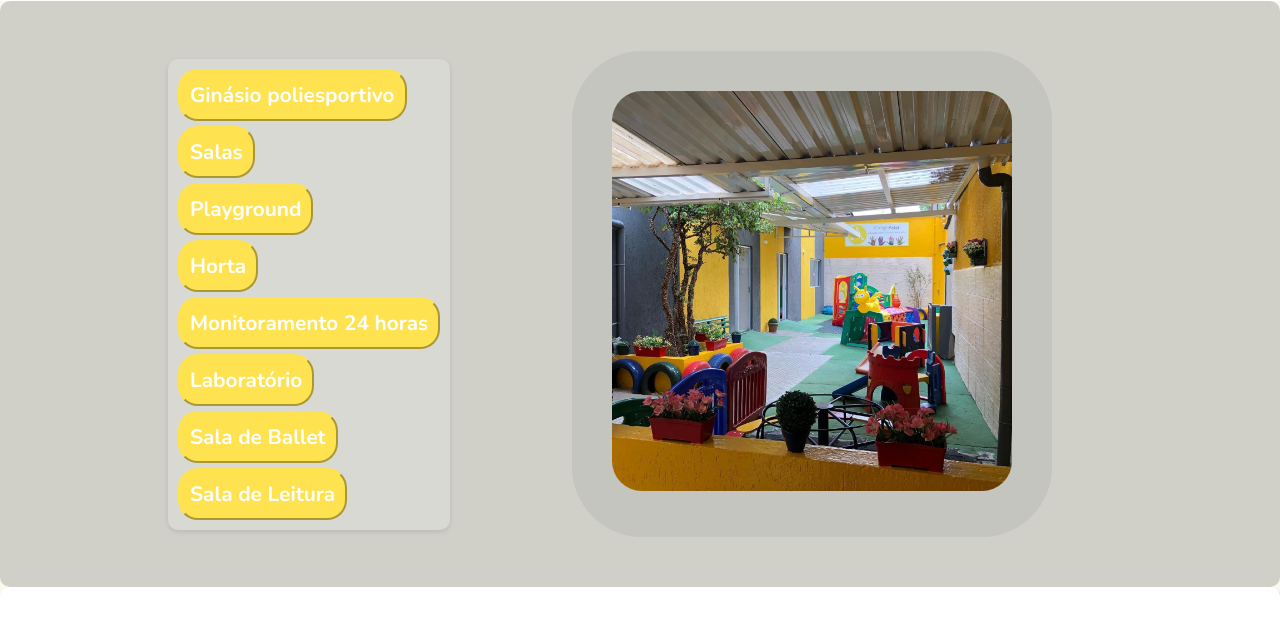
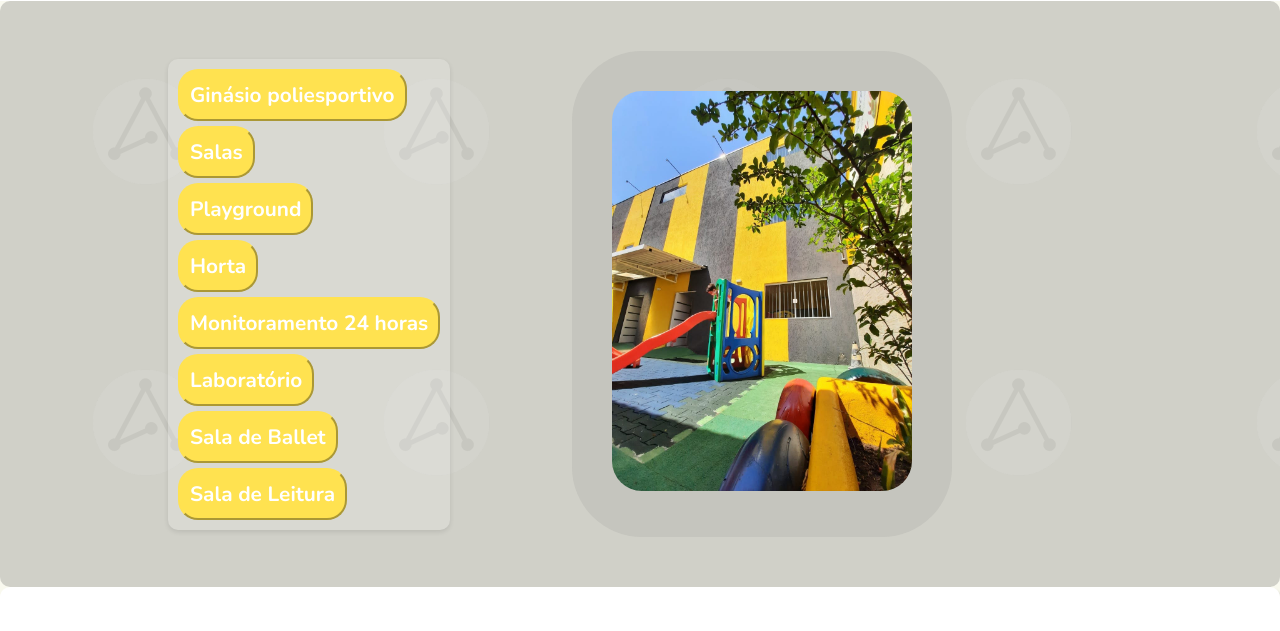
Before and after one commit to patriciagvrt/Site-pc, a plain HTML site: page instalacoes.html in a window 1280 px wide. Shown: the part 169-800 px from the top of the page. Drawn offline with nearby package versions, Linux system fonts and the light colour scheme.

Commit message:
atualizações

```diff
--- a/instalacoes.html
+++ b/instalacoes.html
@@ -48,7 +48,7 @@
 
         </div>
         <div class="caixa-imagem">
-            <img id="imageid" src="imagens/entrada (2).jpg" alt="" class="imagem-click">
+            <img id="imageid" src="imagens/entrada3.jpg" alt="" class="imagem-click">
         </div>
 
 
--- a/style.css
+++ b/style.css
@@ -56,4 +56,6 @@ main{
     align-content: center;
     background-color: rgba(108, 108, 108, 0.289);
     border-radius: 10px;
+    background-image: url('imagens/2logo\ transparente2.png');
+
 }
```
Also changed, not shown: imagens/2logo transparente2.png (added), imagens/entrada3.jpg (added).
